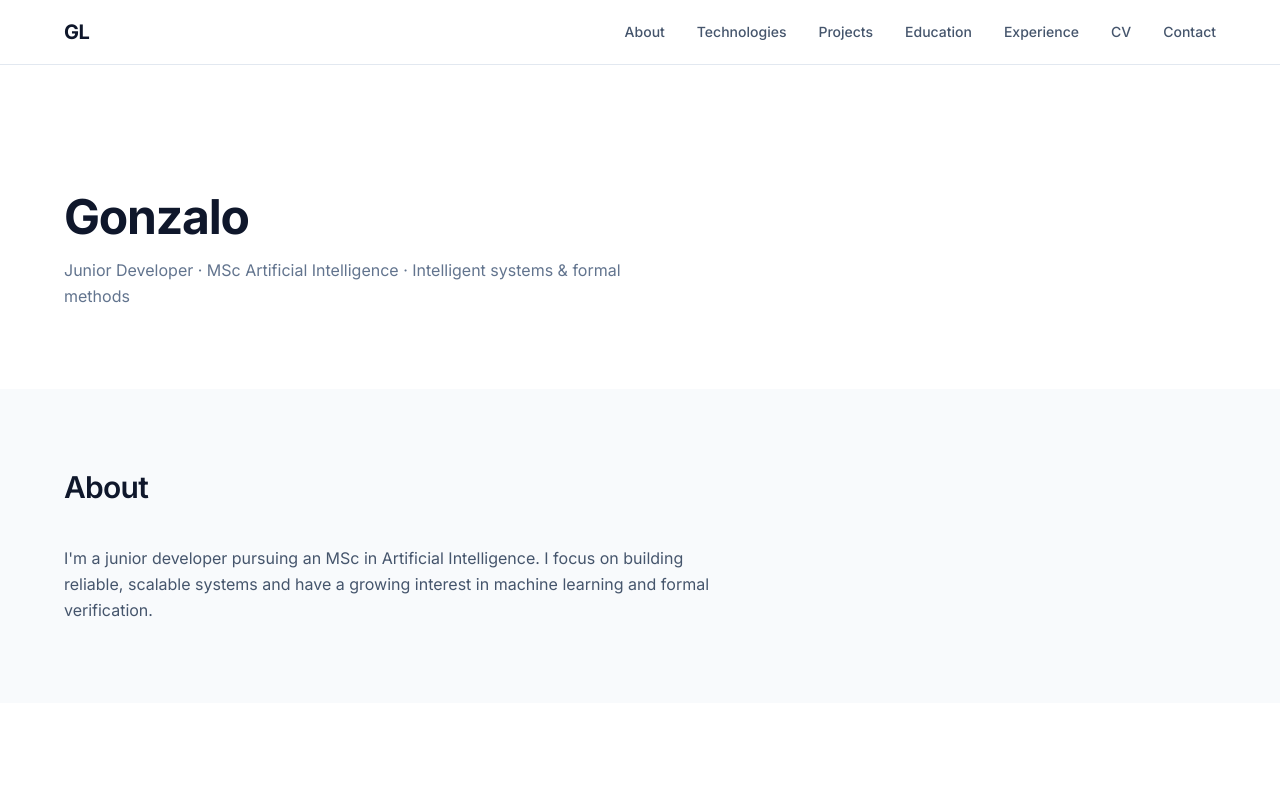
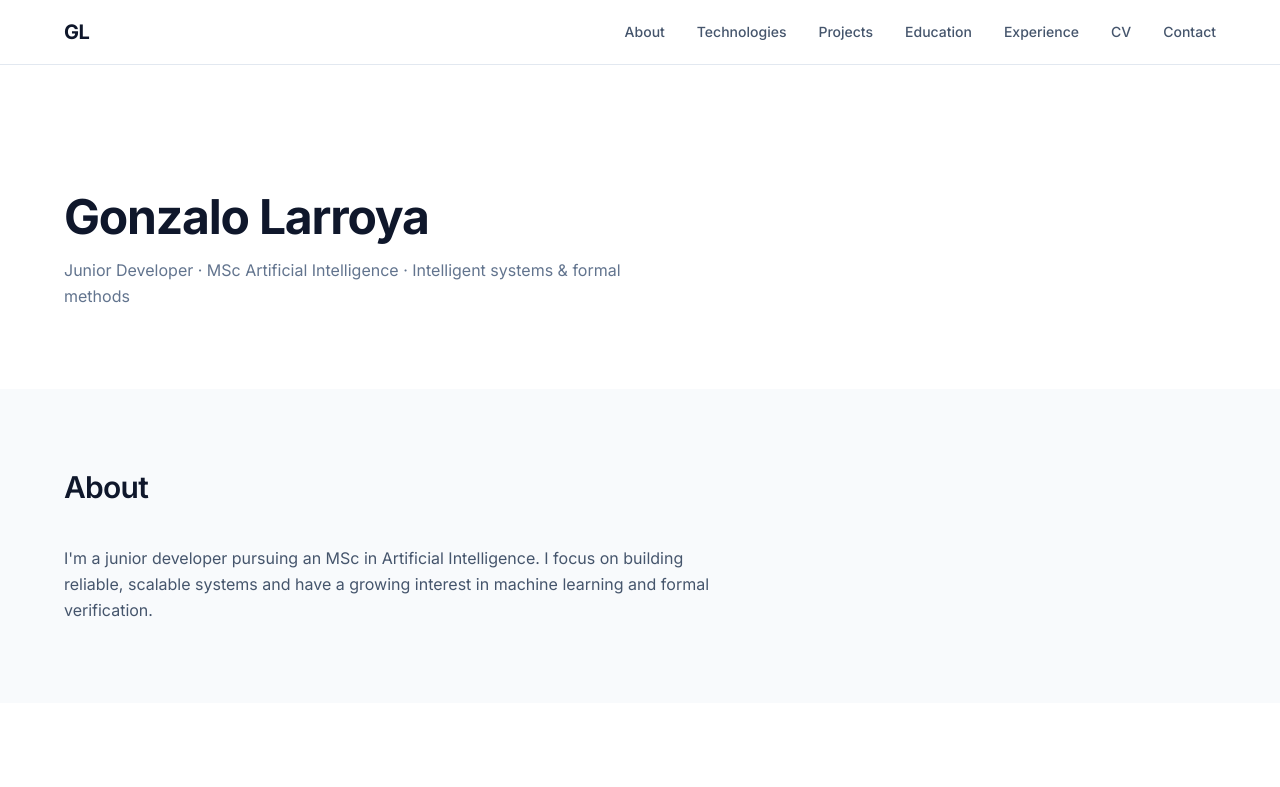
Before and after one commit to G0nzal0zz/portfolio, a React (Vite) app: page / in a window 1280 px wide. Shown: the top 787 px of the page. Built offline with nearby package versions, Linux system fonts and the light colour scheme.

Commit message:
add surname to Hero section

```diff
--- a/src/App.tsx
+++ b/src/App.tsx
@@ -142,7 +142,7 @@ function App() {
         className="global-margin pt-24 pb-16 md:pt-32 md:pb-20"
       >
         <h1 className="text-4xl md:text-5xl font-bold tracking-tight text-slate-900">
-          Gonzalo
+          Gonzalo Larroya
         </h1>
         <p className="mt-4 text-slate-500 max-w-xl text-lg">
           Junior Developer &middot; MSc Artificial Intelligence &middot;
```
